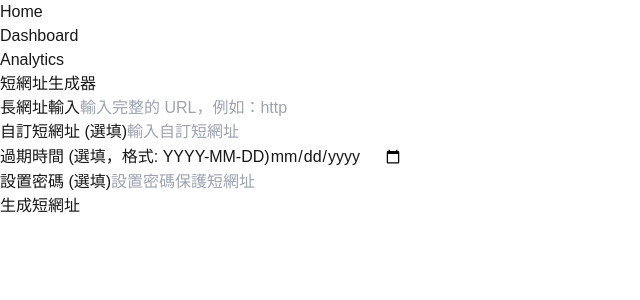
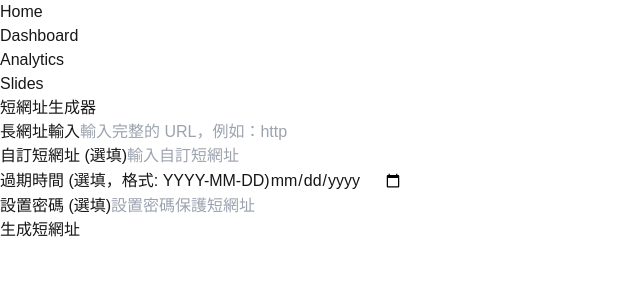
Before and after one commit to Kayxue/ShortURLGeneratorFrontend, a Next.js app: page / in a window 1280 px wide. Shown: the top 300 px of the page, without its empty margins (0-640 px from the left). Built offline with nearby package versions, Linux system fonts and the light colour scheme.

Commit message:
Add slide link

```diff
--- a/src/app/layout.tsx
+++ b/src/app/layout.tsx
@@ -47,6 +47,11 @@ export default function RootLayout({
                 Analytics
               </Link>
             </li>
+            <li>
+              <a href="https://1drv.ms/p/c/838befa8c41b5c8d/AbfsoqIYviBGh2v93_eafmU?e=rNTt3b" className="hover:underline">
+                Slides
+              </a>
+            </li>
           </ul>
         </nav>
         <main>{children}</main>
```
